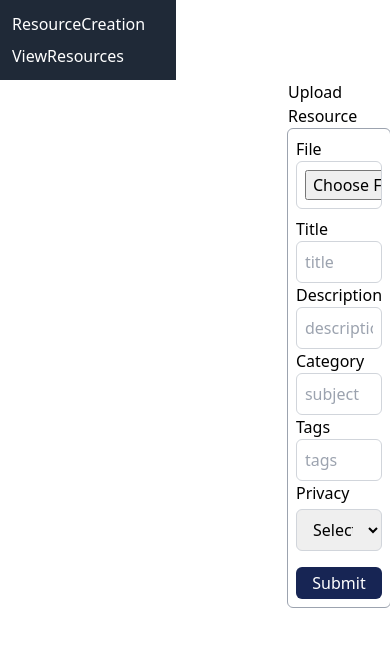
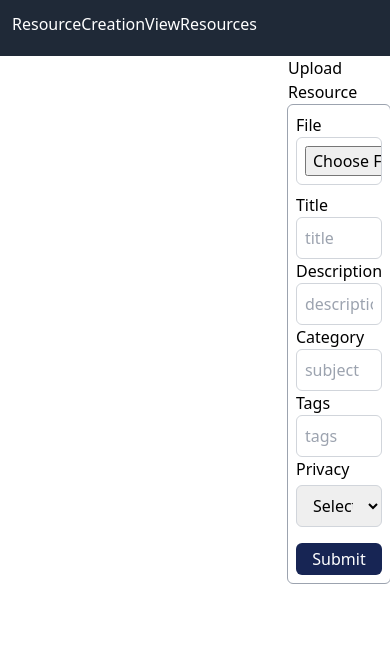
Before and after one commit to 894risper/ReShare, a React (Vite) app: page /dashboard/ResourceCreation in a window 390 px wide. Shown: the top 646 px of the page. Built offline with nearby package versions, Linux system fonts and the light colour scheme.

Commit message:
more updates

```diff
--- a/package.json
+++ b/package.json
@@ -12,6 +12,8 @@
   "dependencies": {
     "@react-icons/all-files": "^4.1.0",
     "axios": "^1.7.7",
+    "express": "^4.21.1",
+    "mysql2": "^3.11.4",
     "react": "^18.3.1",
     "react-dom": "^18.3.1",
     "react-hook-form": "^7.53.2",
--- a/src/pages/Dashboard.jsx
+++ b/src/pages/Dashboard.jsx
@@ -5,8 +5,8 @@ const Dashboard = () => {
   return (
     <div  className='flex h-screen flex-col sm:flex-row'>
 
-<nav className='bg-gray-800 text-white  p-3 flex-shrink-0  sm:w-full w-44 lg:w-44 md:w-32'>
-  <ul className=''>
+<nav className='bg-gray-800 text-white  p-3 flex-shrink-0   w-full  sm:w-60  lg:w-44 md:w-44'>
+  <ul className='flex flex-row lg:flex-col md:flex-col'>
     <li className='mb-2'>
       <Link to='ResourceCreation'>ResourceCreation</Link>
     </li>
--- a/src/pages/ResourceCreation.jsx
+++ b/src/pages/ResourceCreation.jsx
@@ -6,7 +6,7 @@ const ResourceCreation = () => {
     const {addResources} =useContext(ResourcesContext);
 
 
-    const {register,handleSubmit,formState,reset}=useForm();
+    const {register,handleSubmit,formState,reset }=useForm();
 
 
     useEffect(()=>{
@@ -75,7 +75,7 @@ placeholder='description'
     required:"the description is required"
 })}
 />
-{formState.errors.decription &&(
+{formState.errors.description &&(
     <p>
        {formState.errors.description.message}
     </p>
```
Also changed, not shown: 2 other files (tests, documents, lock files or other folders).
